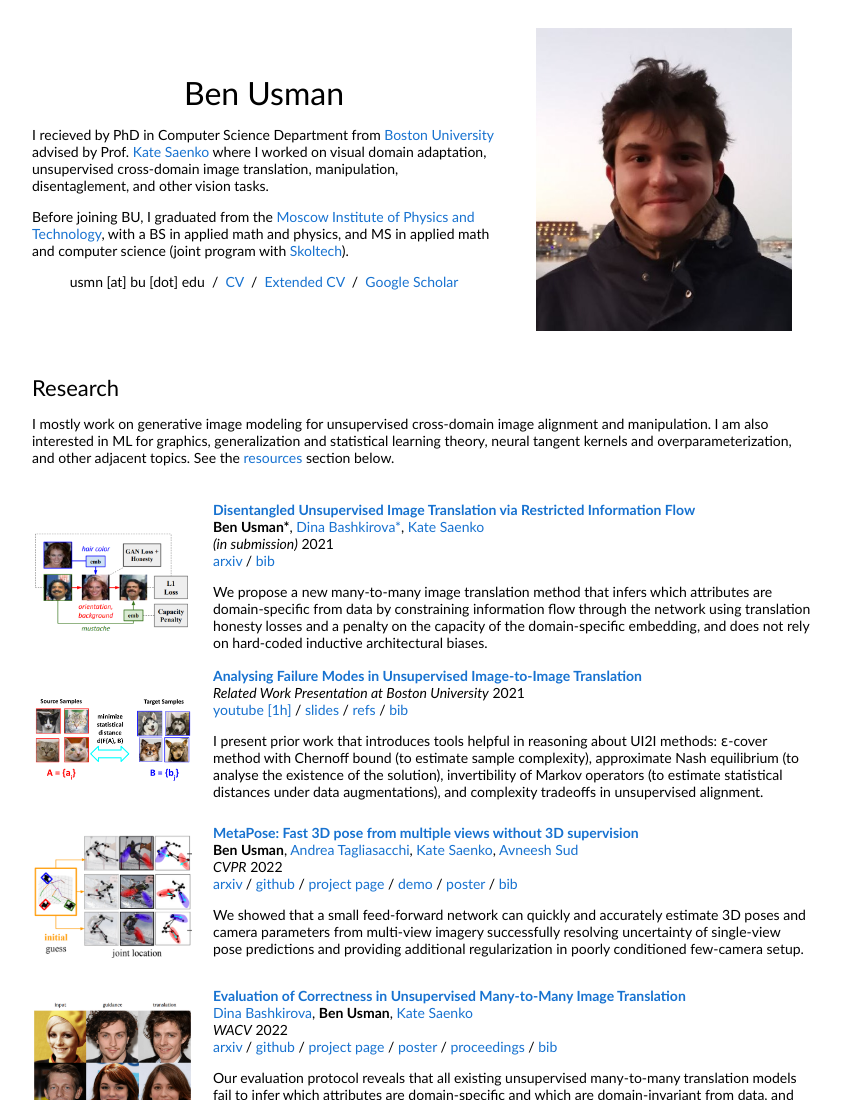
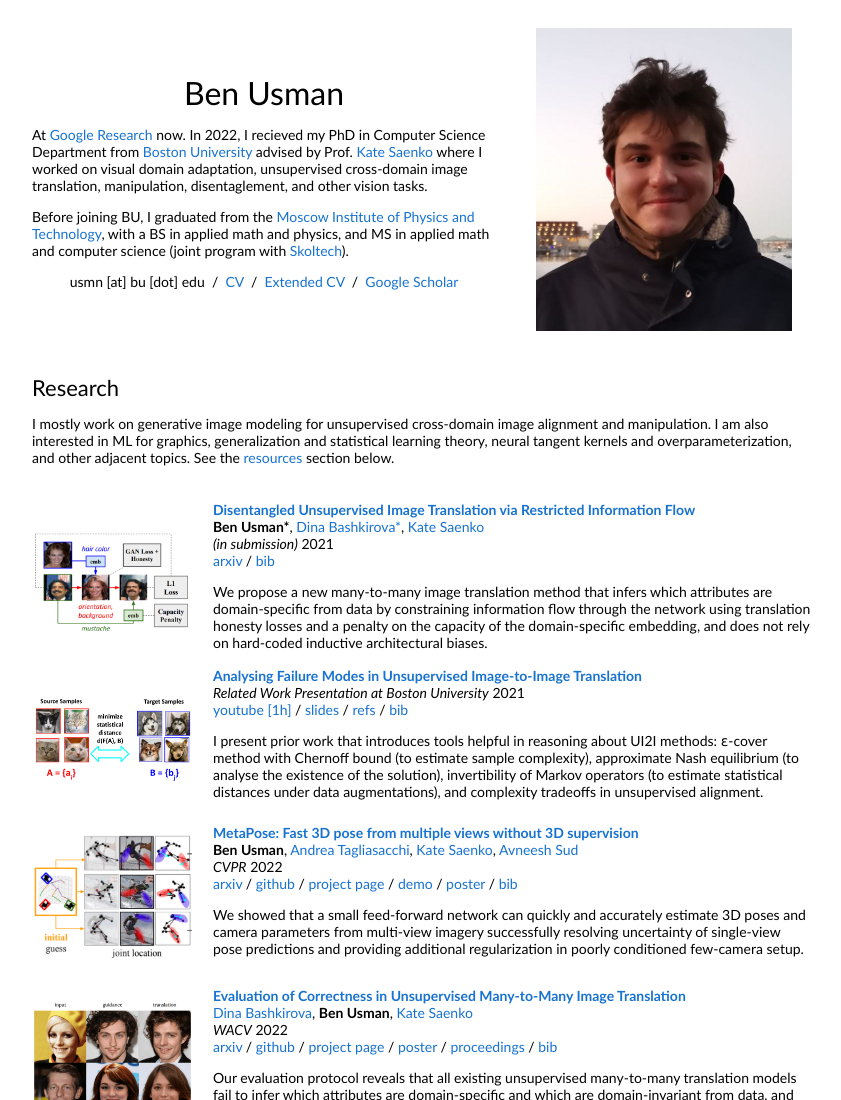
Before and after one commit to usmnb/usmnb.github.io, a plain HTML site: page index.html in a window 1280 px wide. Shown: the top 1100 px of the page, without its empty margins (228-1069 px from the left). Drawn offline with Linux system fonts and the light colour scheme.

Commit message:
Update index.html

```diff
--- a/index.html
+++ b/index.html
@@ -17,7 +17,7 @@
               <p style="text-align:center">
                 <name>Ben Usman</name>
               </p>
-              <p>I recieved by PhD in Computer Science Department from <a href="http://bu.edu">Boston University</a> advised by Prof. <a href="http://ai.bu.edu/ksaenko.html">Kate Saenko</a> where I worked on visual domain adaptation, unsupervised cross-domain image translation, manipulation, disentaglement, and other vision tasks.
+              <p>At <a href="https://research.google/">Google Research</a> now. In 2022, I recieved my PhD in Computer Science Department from <a href="http://bu.edu">Boston University</a> advised by Prof. <a href="http://ai.bu.edu/ksaenko.html">Kate Saenko</a> where I worked on visual domain adaptation, unsupervised cross-domain image translation, manipulation, disentaglement, and other vision tasks.
               </p>
               <p>
                 Before joining BU, I graduated from the <a href="https://mipt.ru/english/">Moscow Institute of Physics and Technology</a>, with a BS in applied math and physics, and MS in applied math and computer science (joint program with <a href="https://www.skoltech.ru/en/">Skoltech</a>).
```
